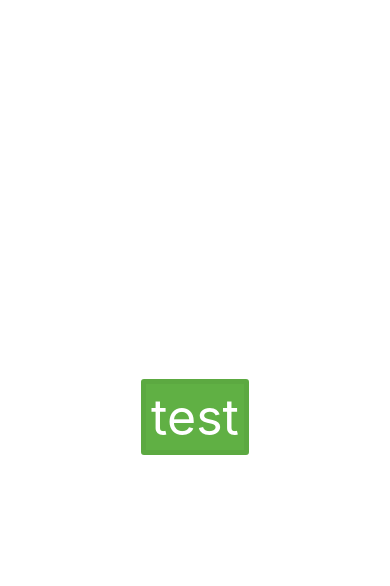
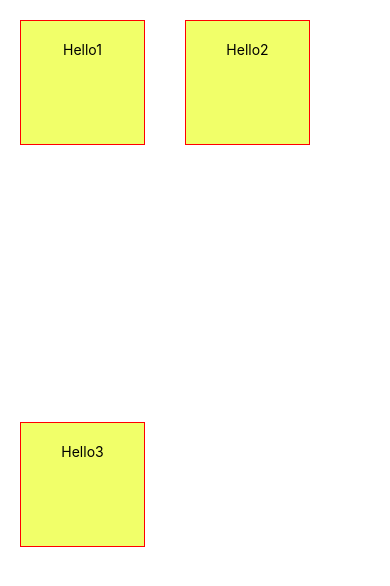
Before and after one commit to kdchoi-mkt/react-native-book-study, a React Native app in the folder firstProject/: screen / in a window 390 px wide. Shown: the top 586 px of the page. Built offline with nearby package versions, Linux system fonts and the light colour scheme; what react-native would draw is missing.

Commit message:
text box

```diff
--- a/firstProject/App.js
+++ b/firstProject/App.js
@@ -15,6 +15,7 @@ import {
   Text,
   StatusBar,
   TouchableHighlight,
+  Button,
 } from 'react-native';
 
 import {
@@ -76,16 +77,33 @@ const btnPrimary = {
   borderColor: '#5ca941'
 }
 
+const new_styles = StyleSheet.create({
+  main: {
+    flex: 1,
+    paddingVertical: 20,
+    flexDirection: 'row',
+    flexWrap: 'wrap'
+  },
+  content: {
+    padding: 20,
+    margin: 0,
+    marginHorizontal: 20,
+    backgroundColor: '#ef4c',
+    width: 125,
+    height: 125,
+    borderWidth: 1,
+    borderColor: 'red',
+    textAlign: 'center'
+  }
+})
+
 const App: () => React$Node = () => {
   console.log('Debugging from RN');
   return (
-    <View style = {viewStyles} >
-      <TouchableHighlight style = {[btnStyles.core, btnStyles.primary, btnStyles.spacer]}
-      underlayColor = '#efefef'
-      activeOpacity = {1}
-      onPress = {() => {}}>
-        <Text style = {textStyles}>test</Text>
-      </TouchableHighlight>
+    <View style = {new_styles.main} >
+      <Text style = {new_styles.content} >Hello1</Text>
+      <Text style = {new_styles.content} >Hello2</Text>
+      <Text style = {new_styles.content} >Hello3</Text>
     </View>
    );
 };
```
